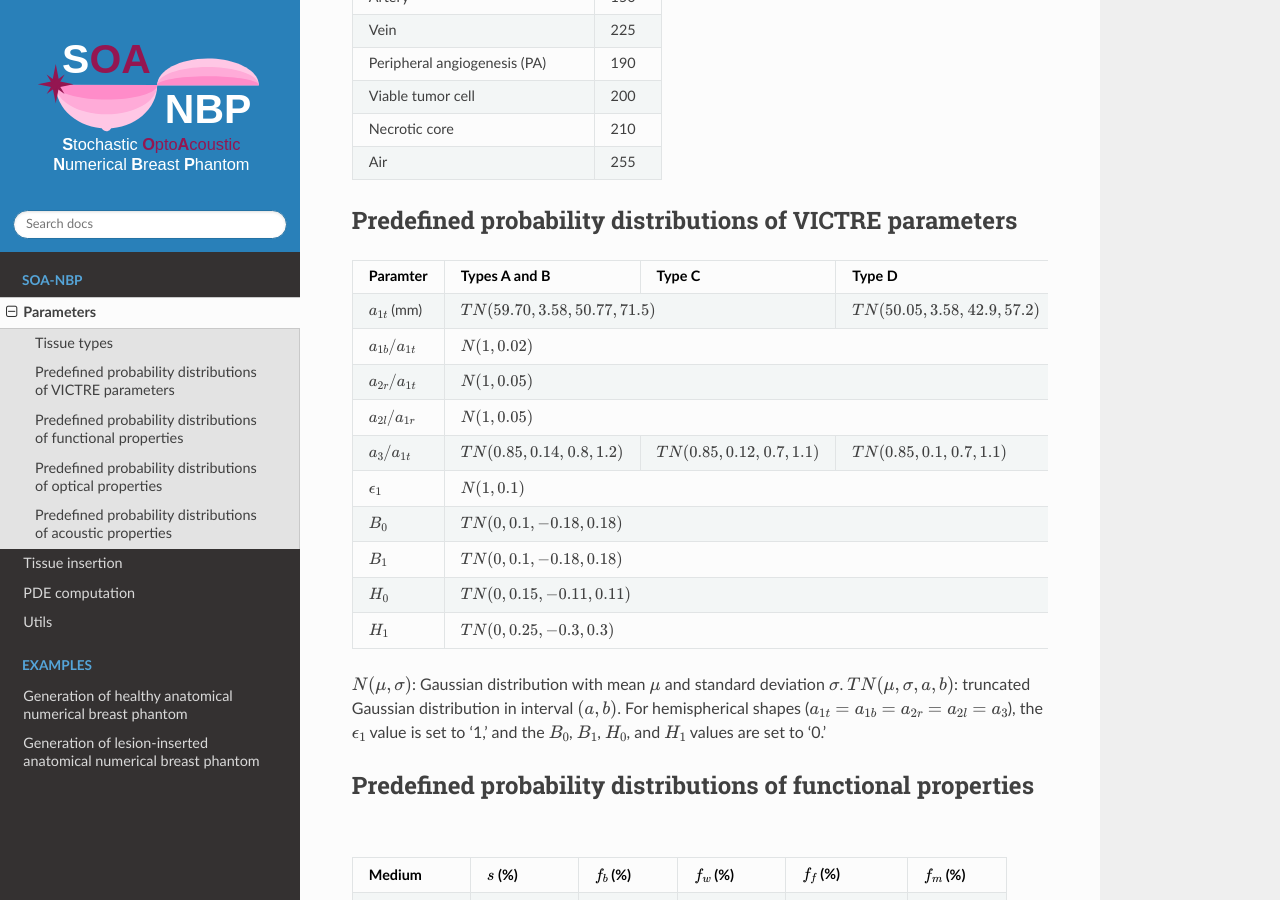
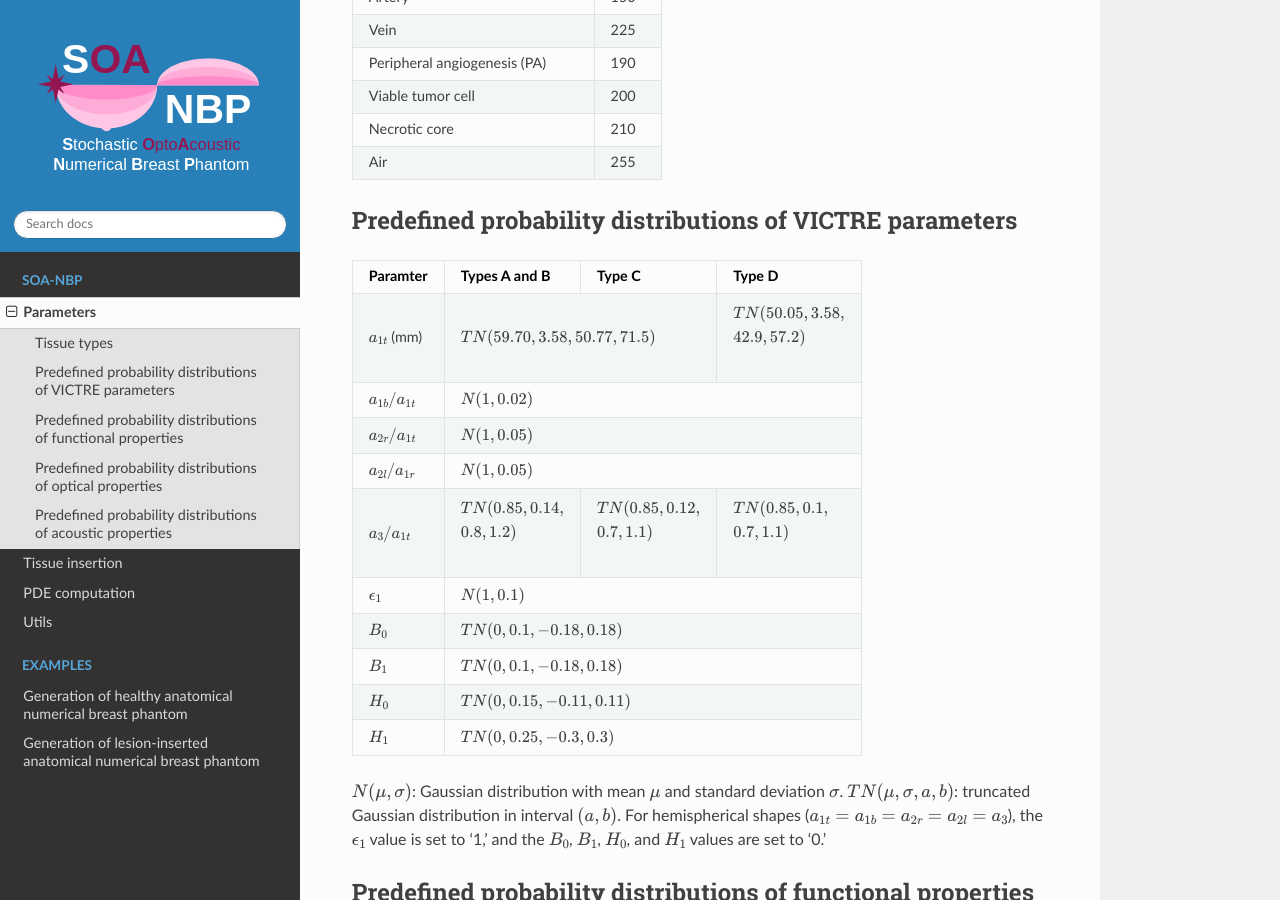
Before and after one commit to seonyeong-park/soa-nbp-tutorial, a Sphinx documentation site: the page built from docs/source/soa-nbp/parameters.rst, in a window 1280 px wide and 900 px high, scrolled down 565 px. Built offline with Sphinx 7.4.7 and the Read the Docs theme 2.0.0, drawn with Linux system fonts in a browser that asks for light colours; pages that are not in the unit, such as notebooks, are missing from menus.

```diff
--- a/docs/source/soa-nbp/parameters.rst
+++ b/docs/source/soa-nbp/parameters.rst
@@ -42,31 +42,31 @@ Tissue types
 Predefined probability distributions of VICTRE parameters
 ---------------------------------------------------------
 
-+-----------------------+------------------------+------------------------+-------------------------+
-| Paramter              | Types A and B          | Type C                 | Type D                  |
-+=======================+========================+========================+=========================+
-| :math:`a_{1t}` (mm)   | :math:`TN(59.70, 3.58, 50.77, 71.5)`            | :math:`TN(50.05, 3.58,` |
-|                       |                                                 | :math:`42.9, 57.2)`     |
-+-----------------------+-------------------------------------------------+-------------------------+
-| :math:`a_{1b}/a_{1t}` | :math:`N(1, 0.02)`                                                        |
-+-----------------------+---------------------------------------------------------------------------+
-| :math:`a_{2r}/a_{1t}` | :math:`N(1, 0.05)`                                                        |
-+-----------------------+---------------------------------------------------------------------------+
-| :math:`a_{2l}/a_{1r}` | :math:`N(1, 0.05)`                                                        |
-+-----------------------+------------------------+------------------------+-------------------------+
-| :math:`a_{3}/a_{1t}`  | :math:`TN(0.85, 0.14,` | :math:`TN(0.85, 0.12,` | :math:`TN(0.85, 0.1,`   |
-|                       | :math:`0.8, 1.2)`      | :math:`0.7, 1.1)`      | :math:`0.7, 1.1)`       |
-+-----------------------+------------------------+------------------------+-------------------------+
-| :math:`\epsilon_{1}`  | :math:`N(1, 0.1)`                                                         |
-+-----------------------+---------------------------------------------------------------------------+
-| :math:`B_{0}`         | :math:`TN(0, 0.1, -0.18, 0.18)`                                           |
-+-----------------------+---------------------------------------------------------------------------+
-| :math:`B_{1}`         | :math:`TN(0, 0.1, -0.18, 0.18)`                                           |
-+-----------------------+---------------------------------------------------------------------------+
-| :math:`H_{0}`         | :math:`TN(0, 0.15, -0.11, 0.11)`                                          |
-+-----------------------+---------------------------------------------------------------------------+
-| :math:`H_{1}`         | :math:`TN(0, 0.25, -0.3, 0.3)`                                            |
-+-----------------------+---------------------------------------------------------------------------+
++-----------------------+------------------------+--------------------------+--------------------------+
+| Paramter              | Types A and B          | Type C                   | Type D                   |
++=======================+========================+==========================+==========================+
+| :math:`a_{1t}` (mm)   | :math:`TN(59.70, 3.58, 50.77, 71.5)`              | | :math:`TN(50.05, 3.58,`|
+|                       |                                                   | | :math:`42.9, 57.2)`    |
++-----------------------+---------------------------------------------------+--------------------------+
+| :math:`a_{1b}/a_{1t}` | :math:`N(1, 0.02)`                                                           |
++-----------------------+------------------------------------------------------------------------------+
+| :math:`a_{2r}/a_{1t}` | :math:`N(1, 0.05)`                                                           |
++-----------------------+------------------------------------------------------------------------------+
+| :math:`a_{2l}/a_{1r}` | :math:`N(1, 0.05)`                                                           |
++-----------------------+-------------------------+-------------------------+--------------------------+
+| :math:`a_{3}/a_{1t}`  | | :math:`TN(0.85, 0.14,`| | :math:`TN(0.85, 0.12,`| | :math:`TN(0.85, 0.1,`  |
+|                       | | :math:`0.8, 1.2)`     | | :math:`0.7, 1.1)`     | | :math:`0.7, 1.1)`      |
++-----------------------+-------------------------+-------------------------+--------------------------+
+| :math:`\epsilon_{1}`  | :math:`N(1, 0.1)`                                                            |
++-----------------------+------------------------------------------------------------------------------+
+| :math:`B_{0}`         | :math:`TN(0, 0.1, -0.18, 0.18)`                                              |
++-----------------------+------------------------------------------------------------------------------+
+| :math:`B_{1}`         | :math:`TN(0, 0.1, -0.18, 0.18)`                                              |
++-----------------------+------------------------------------------------------------------------------+
+| :math:`H_{0}`         | :math:`TN(0, 0.15, -0.11, 0.11)`                                             |
++-----------------------+------------------------------------------------------------------------------+
+| :math:`H_{1}`         | :math:`TN(0, 0.25, -0.3, 0.3)`                                               |
++-----------------------+------------------------------------------------------------------------------+
 :math:`N(\mu,\sigma)`: Gaussian distribution with mean :math:`\mu` and standard deviation :math:`\sigma`.
 :math:`TN(\mu,\sigma,a,b)`: truncated Gaussian distribution in interval :math:`(a,b)`.
 For hemispherical shapes (:math:`a_{1t}=a_{1b}=a_{2r}=a_{2l}=a_{3}`), the :math:`\epsilon_{1}` value is set to '1,' and the :math:`B_{0}`, :math:`B_{1}`, :math:`H_{0}`, and :math:`H_{1}` values are set to '0.'
```
